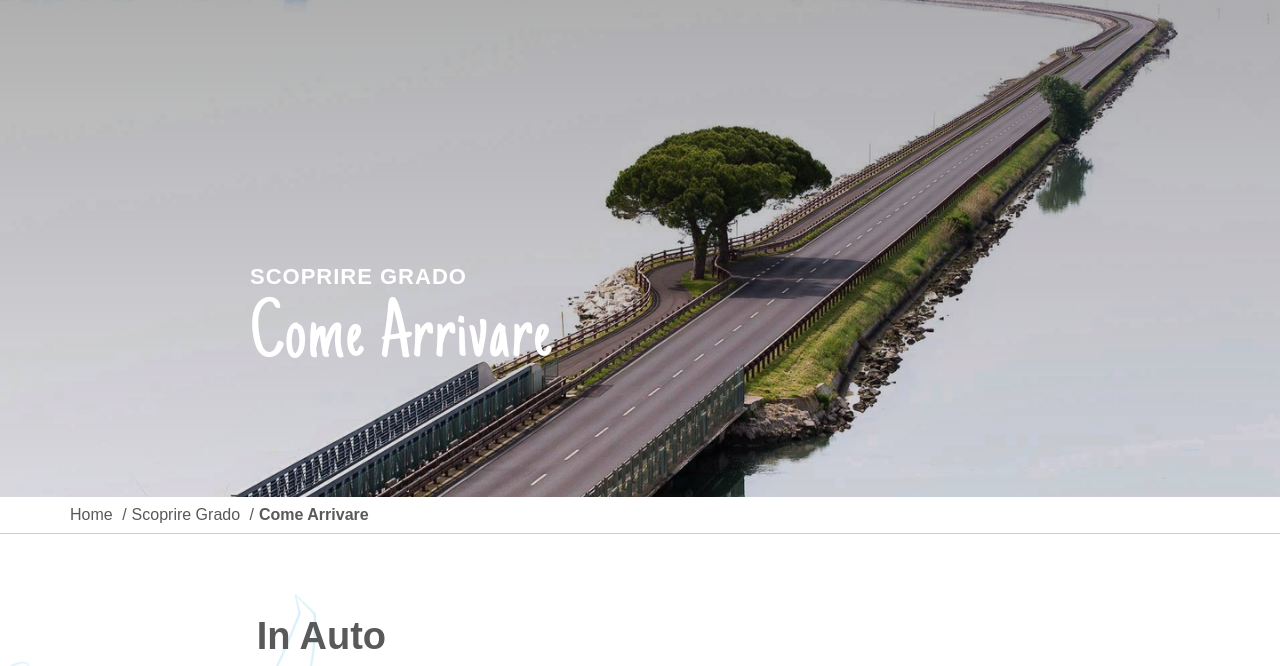
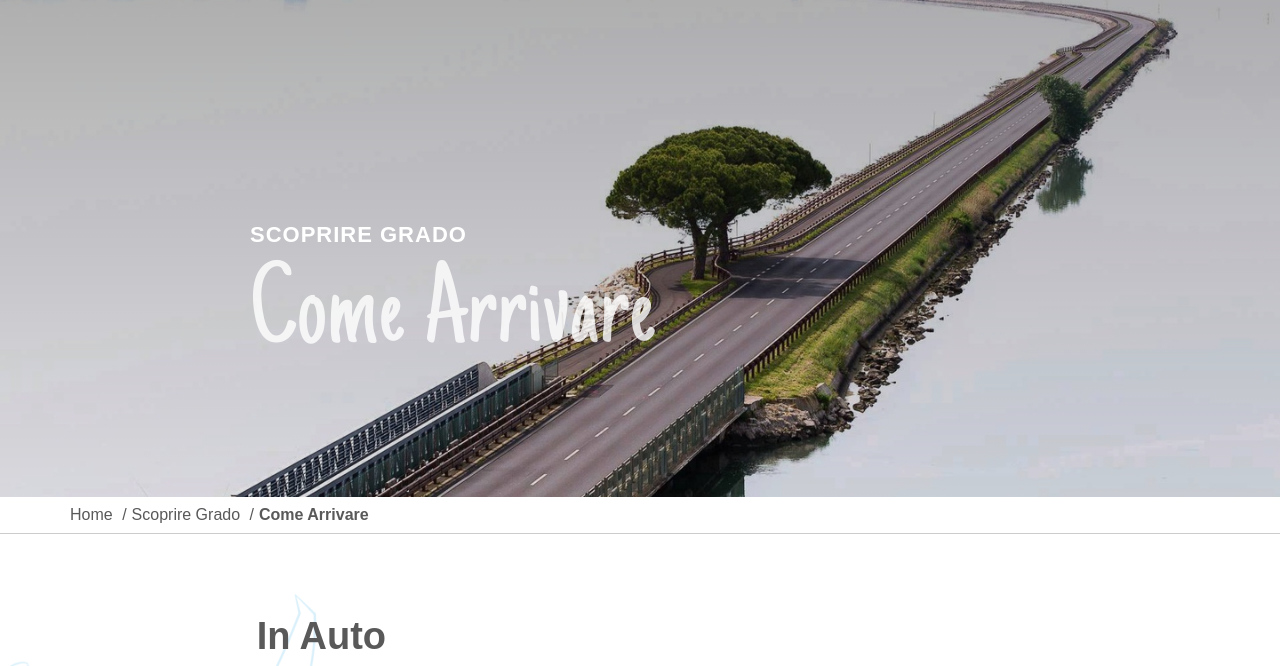
Before and after one commit to miamar/Grado, a plain HTML site: page come-arrivare.html in a window 1280 px wide. Shown: the part 103-769 px from the top of the page. Drawn offline with Linux system fonts and the light colour scheme; some packages are replaced by stand-ins of ours; a script that the page names is missing; files whose address does not match are found by name.

Commit message:
border (menu-items), poster fonts

```diff
--- a/css/nuovo-mini-menu.css
+++ b/css/nuovo-mini-menu.css
@@ -79,14 +79,14 @@
     z-index: 3;
   }
 
-  /*
+
   .main-header .children .secondary-nav .menu-items .card:hover {
     box-shadow: 1px 1px 16px rgba(0,0,0,25%);
     transform: scale(1.02);
   }
-  */
 
- /* Cambiamente */
+ /* Cambiamente
   .main-header .children .secondary-nav .menu-items .card:hover {
     border: 3px solid #009ADE;
   }
+  */
--- a/css/style.css
+++ b/css/style.css
@@ -130,34 +130,40 @@ img.placeholder { display: inline-block; margin: 50px 0;}
     object-position: center;
 }
 
-/* Cambiamente */
+/* Cambiamente inizia */
 .poster-wrapper h1 {
     font-family: "JustAnotherHand"; /*'alek';*/
     font-size: 150px;
     color: rgba(255,255,255,.8);
 }
+
 .poster-wrapper .cat {
     text-transform: uppercase;
     font-size: 22px;
     letter-spacing: 1px;
     padding-right: 50px;
+    margin-bottom: 30px;
 }
 .poster-wrapper .title-extended{
     font-size: 18px;
     color: #FFFFFF;
     font-weight: 600;
 }
+
 .poster-wrapper .title-extended h1 {
-    font-size: 84px;
-    color: #FFFFFF;
+    font-size: 9vw;
     line-height: .7;
     padding-right: 50px;
-    margin-top: 6x;
+    margin-top: 6px;
     letter-spacing: 2px;
+    color: rgba(255,255,255,.8);
 }
 .poster-wrapper .eyelet {
-    margin-top: 20px;
-}
+    margin-top: 30px;
+    font-size: 20px;
+}
+/* Cambiamente finisce */
+
 
 .breadcrumbs { border-bottom: 1px solid #ccc; margin-bottom: 60px;}
 .breadcrumbs ul { margin: 5px 0;}
@@ -203,15 +209,21 @@ img.placeholder { display: inline-block; margin: 50px 0;}
         font-size: 9vw; /* 14.5 */
     }
 }
+
+/* Cambiamnete */
 @media (max-width: 991px) {
     .poster-wrapper .cat, .poster-wrapper .title-extended h1 {
         text-align: left;
     }
+    .poster-wrapper .eyelet, .poster-wrapper .cat {
+        margin-top: 20px;
+    }
     .poster-wrapper .eyelet { padding-top: 10px;}
         .poster-wrapper .breadcrumbs {
         margin-top: 30px;
     }
 }
+
 @media (max-width: 767px) {
     .poster-wrapper .title-extended h1 {
         font-size: 9vw;
```
